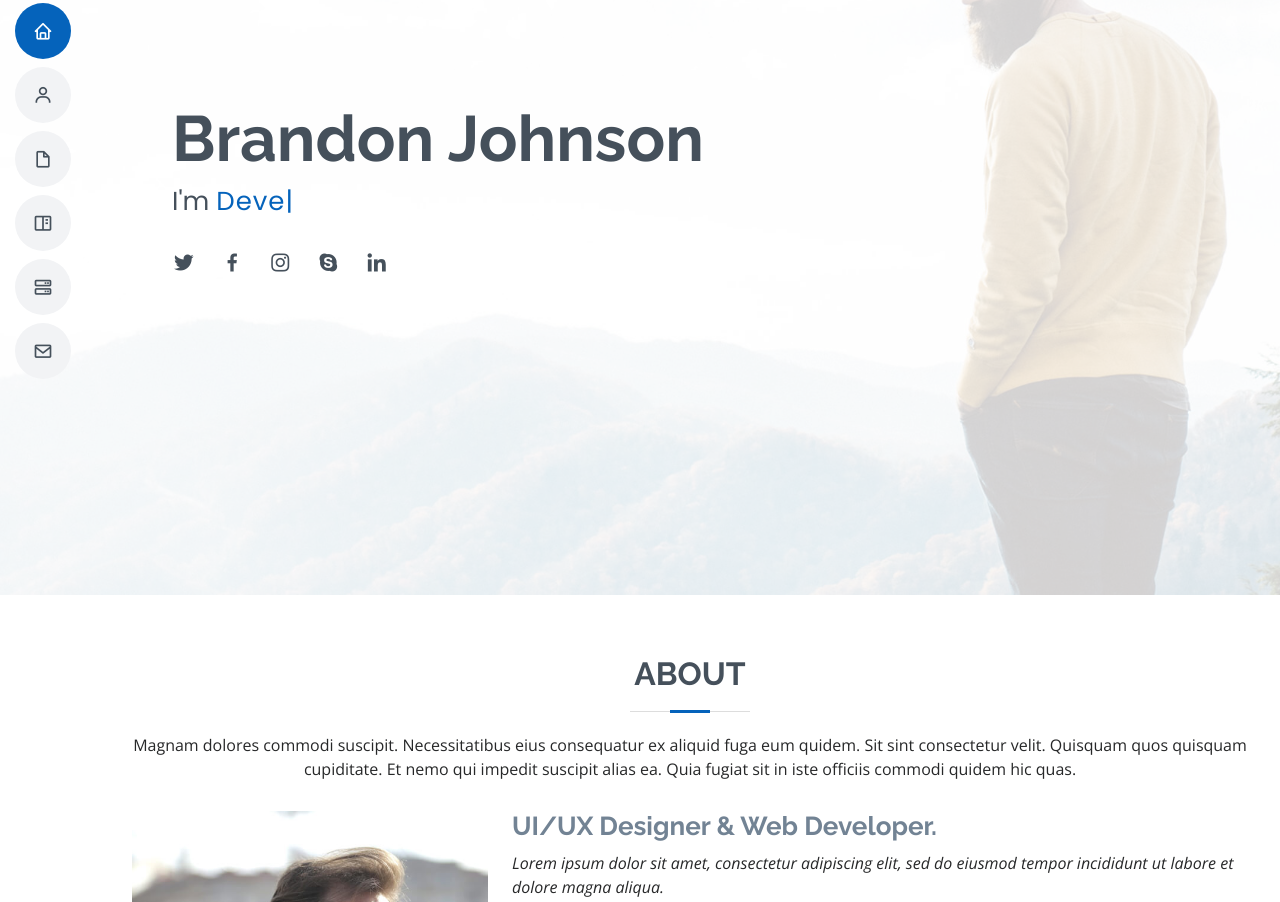
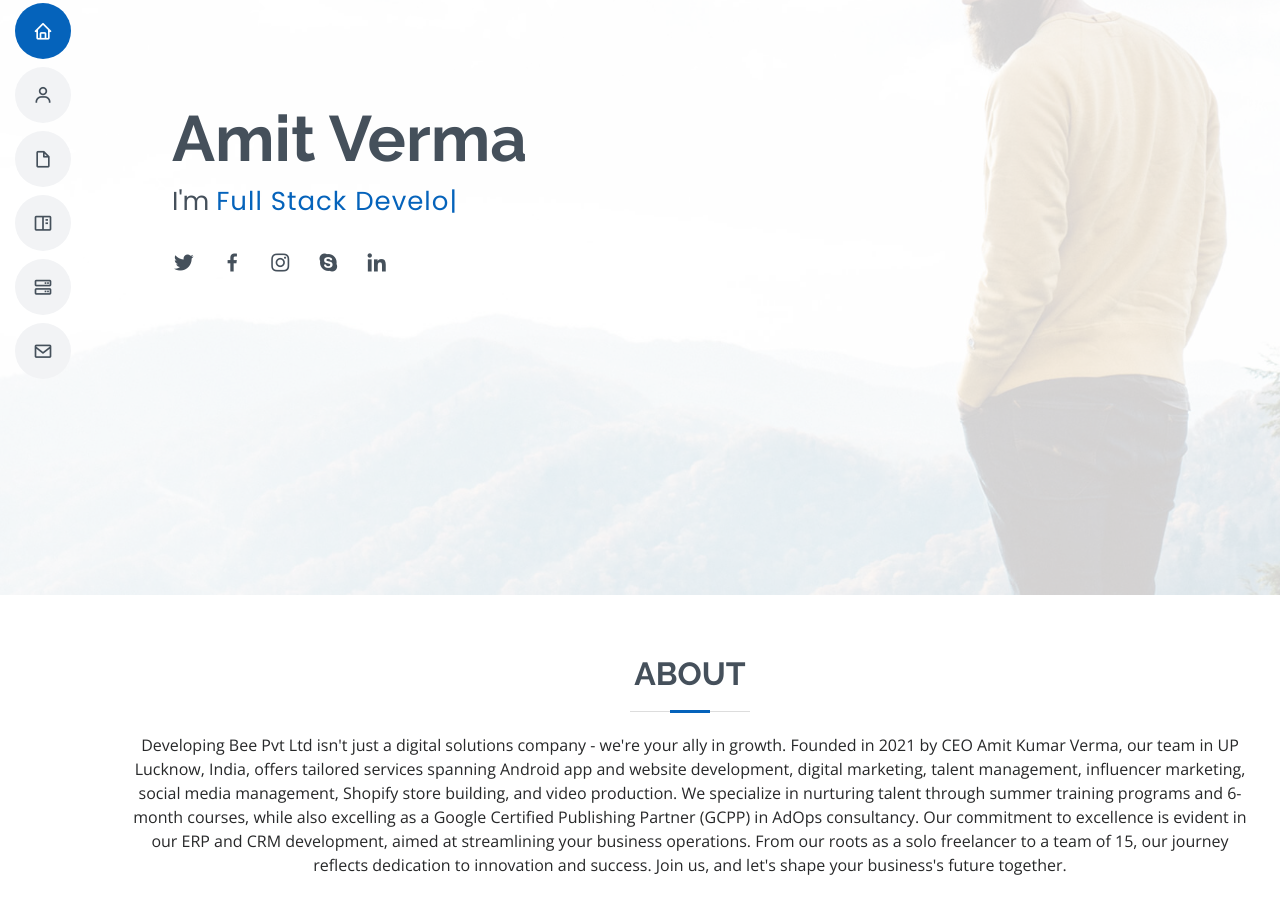
Before and after one commit to amitverma12121212/MyResumeNew, a plain HTML site: page index.html in a window 1280 px wide. Shown: the part 205-1107 px from the top of the page. Drawn offline with nearby package versions, Linux system fonts and the light colour scheme.

Commit message:
final commit

```diff
--- a/index.html
+++ b/index.html
@@ -60,14 +60,14 @@
   <!-- ======= Hero Section ======= -->
   <section id="hero" class="d-flex flex-column justify-content-center">
     <div class="container" data-aos="zoom-in" data-aos-delay="100">
-      <h1>Brandon Johnson</h1>
-      <p>I'm <span class="typed" data-typed-items="Designer, Developer, Freelancer, Photographer"></span></p>
+      <h1>Amit Verma</h1>
+      <p>I'm <span class="typed" data-typed-items="Founder and CEO, Full Stack Developer"></span></p>
       <div class="social-links">
         <a href="#" class="twitter"><i class="bx bxl-twitter"></i></a>
         <a href="#" class="facebook"><i class="bx bxl-facebook"></i></a>
         <a href="#" class="instagram"><i class="bx bxl-instagram"></i></a>
         <a href="#" class="google-plus"><i class="bx bxl-skype"></i></a>
-        <a href="#" class="linkedin"><i class="bx bxl-linkedin"></i></a>
+        <a href="https://in.linkedin.com/in/i-amitverma" target="_blank" class="linkedin"><i class="bx bxl-linkedin"></i></a>
       </div>
     </div>
   </section><!-- End Hero -->
@@ -80,7 +80,9 @@
 
         <div class="section-title">
           <h2>About</h2>
-          <p>Magnam dolores commodi suscipit. Necessitatibus eius consequatur ex aliquid fuga eum quidem. Sit sint consectetur velit. Quisquam quos quisquam cupiditate. Et nemo qui impedit suscipit alias ea. Quia fugiat sit in iste officiis commodi quidem hic quas.</p>
+          <p>Developing Bee Pvt Ltd isn't just a digital solutions company - we're your ally in growth. Founded in 2021 by CEO Amit Kumar Verma, our team in UP Lucknow, India, offers tailored services spanning Android app and website development, digital marketing, talent management, influencer marketing, social media management, Shopify store building, and video production. We specialize in nurturing talent through summer training programs and 6-month courses, while also excelling as a Google Certified Publishing Partner (GCPP) in AdOps consultancy. Our commitment to excellence is evident in our ERP and CRM development, aimed at streamlining your business operations. From our roots as a solo freelancer to a team of 15, our journey reflects dedication to innovation and success. Join us, and let's shape your business's future together.
+
+          </p>
         </div>
 
         <div class="row">
@@ -248,7 +250,7 @@
           <div class="col-lg-6">
             <h3 class="resume-title">Sumary</h3>
             <div class="resume-item pb-0">
-              <h4>Brandon Johnson</h4>
+              <h4>Amit Verma</h4>
               <p><em>Innovative and deadline-driven Graphic Designer with 3+ years of experience designing and developing user-centered digital/print marketing material from initial concept to final, polished deliverable.</em></p>
               <ul>
                 <li>Portland par 127,Orlando, FL</li>
@@ -702,7 +704,7 @@
   <!-- ======= Footer ======= -->
   <footer id="footer">
     <div class="container">
-      <h3>Brandon Johnson</h3>
+      <h3>Amit Verma</h3>
       <p>Et aut eum quis fuga eos sunt ipsa nihil. Labore corporis magni eligendi fuga maxime saepe commodi placeat.</p>
       <div class="social-links">
         <a href="#" class="twitter"><i class="bx bxl-twitter"></i></a>
```
